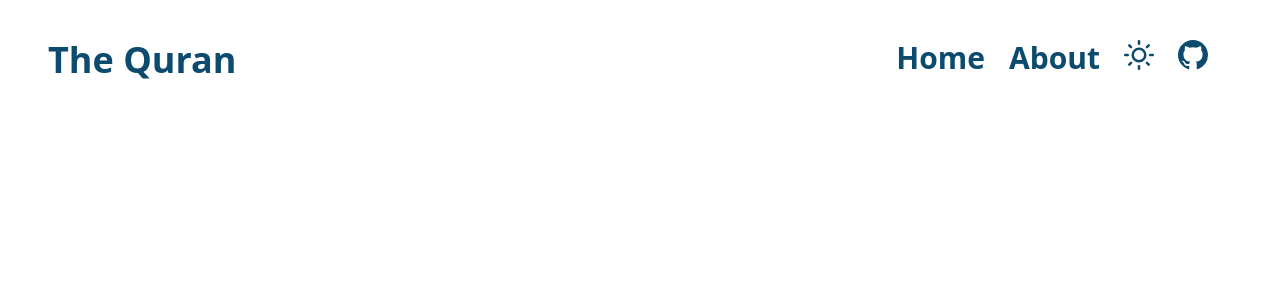
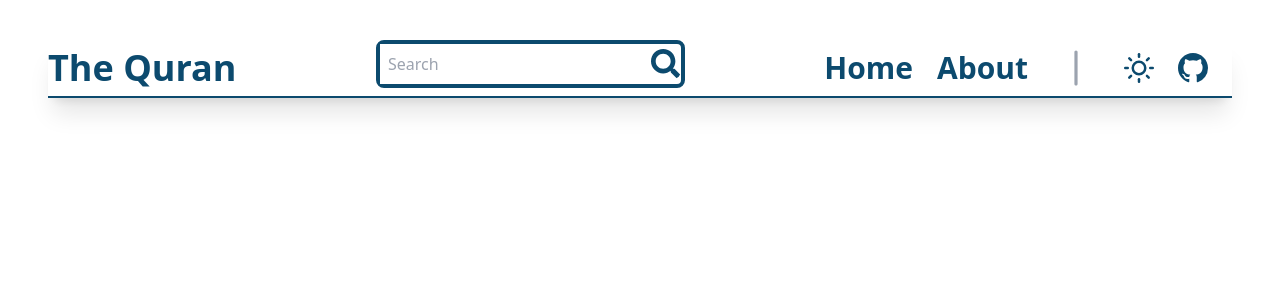
Before and after one commit to Aarize29/The-Quran, a React (Vite) app: page / in a window 1280 px wide. Shown: the top 300 px of the page. Built offline with nearby package versions, Linux system fonts and the light colour scheme.

Commit message:
Update Navbar.jsx

```diff
--- a/src/components/Navbar.jsx
+++ b/src/components/Navbar.jsx
@@ -1,26 +1,43 @@
+import { useState, useEffect } from 'react'
 import {FiSun} from 'react-icons/fi'
 import {BsGithub} from 'react-icons/bs'
+import {RxDividerVertical} from 'react-icons/rx'
+import {BsMoonStarsFill} from 'react-icons/bs'
+import {FaSearch} from 'react-icons/fa'
 const Navbar = () => {
+  const [darkMode, setDarkMode] = useState(true)
+  const handledarkmode = () => {
+        setDarkMode(false)
+  }
   return (
-    <div className="flex justify-between mr-12 ml-12 mt-10">
+    <div className=" fixed top-0 left-0 right-0 flex justify-between mr-12 ml-12 mt-10 border-b-2 border-sky-900 border-solid  shadow-xl shadow-black-900 items-center">
       <div className="">
-        <h1 className="text-4xl font-bold  text-[#0c4a6e]">
+        <h1 className="text-4xl font-bold  text-[#0c4a6e] hover:text-gray-700 ">
             The Quran
         </h1>
       </div>
+      <div className="search flex mb-2 items-center justify-between border-4 border-[#0c4a6e] border-solid rounded-lg">
+        <input type="text" placeholder="Search" className=" outline-none p-2 mr-4"/>
+        <FaSearch className="text-3xl text-[#0c4a6e] hover:bg-gray-200 rounded-lg ml-2"/>
+      </div>
       <div className="list">
-        <ul className="flex">
-            <li className=" text-3xl font-bold mr-6 text-[#0c4a6e]">
+        <ul className="flex items-center">
+            <li className='flex justify-between'>
+            <li className=" text-3xl font-bold mr-6 text-[#0c4a6e] hover:text-gray-700">
                 <a href="/">Home</a>
             </li>
-            <li className="text-3xl font-bold mr-6 text-[#0c4a6e]">
+            <li className="text-3xl font-bold mr-6 text-[#0c4a6e] hover:text-gray-700">
                 <a href="/about">About</a>
             </li>
-            <li className="text-3xl font-bold mr-6 text-[#0c4a6e]">
-              <FiSun/>
             </li>
-            <li className="text-3xl font-bold mr-6 text-[#0c4a6e]">
-              <a href=""><BsGithub/></a>
+            <li className="text-5xl font-bold mr-6 text-gray-400"><RxDividerVertical/></li>
+            <li className='flex justify-between'>
+            <li className="text-3xl font-bold mr-6 text-[#0c4a6e] hover:text-gray-700 cursor-pointer" onClick={handledarkmode}>
+              {darkMode ? <FiSun/> : <BsMoonStarsFill/>}
+            </li>
+            <li className="text-3xl font-bold mr-6 text-[#0c4a6e] hover:text-gray-700">
+              <a href="https://github.com/Aarize29/The-Quran"><BsGithub/></a>
+            </li>
             </li>
         </ul>
 
```
